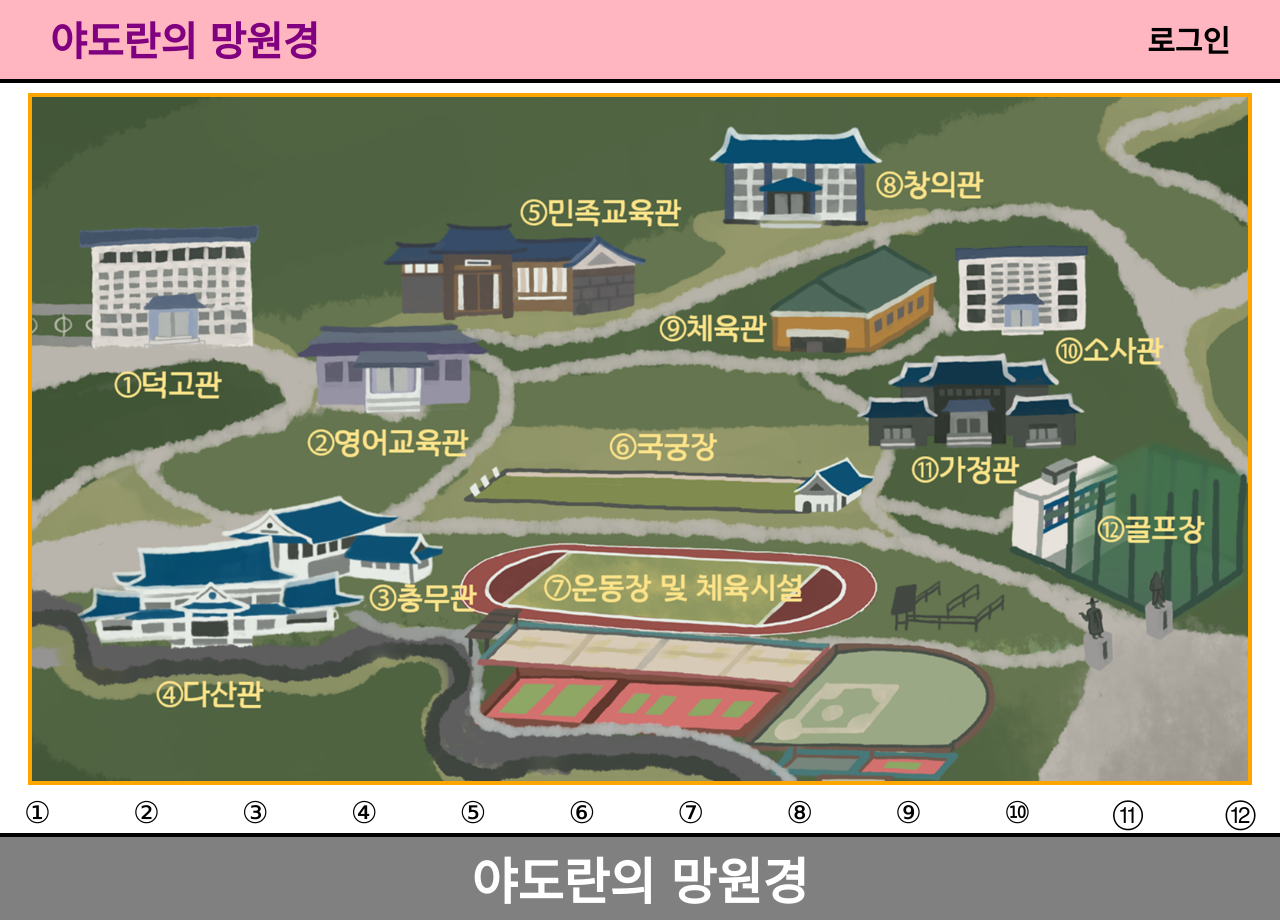
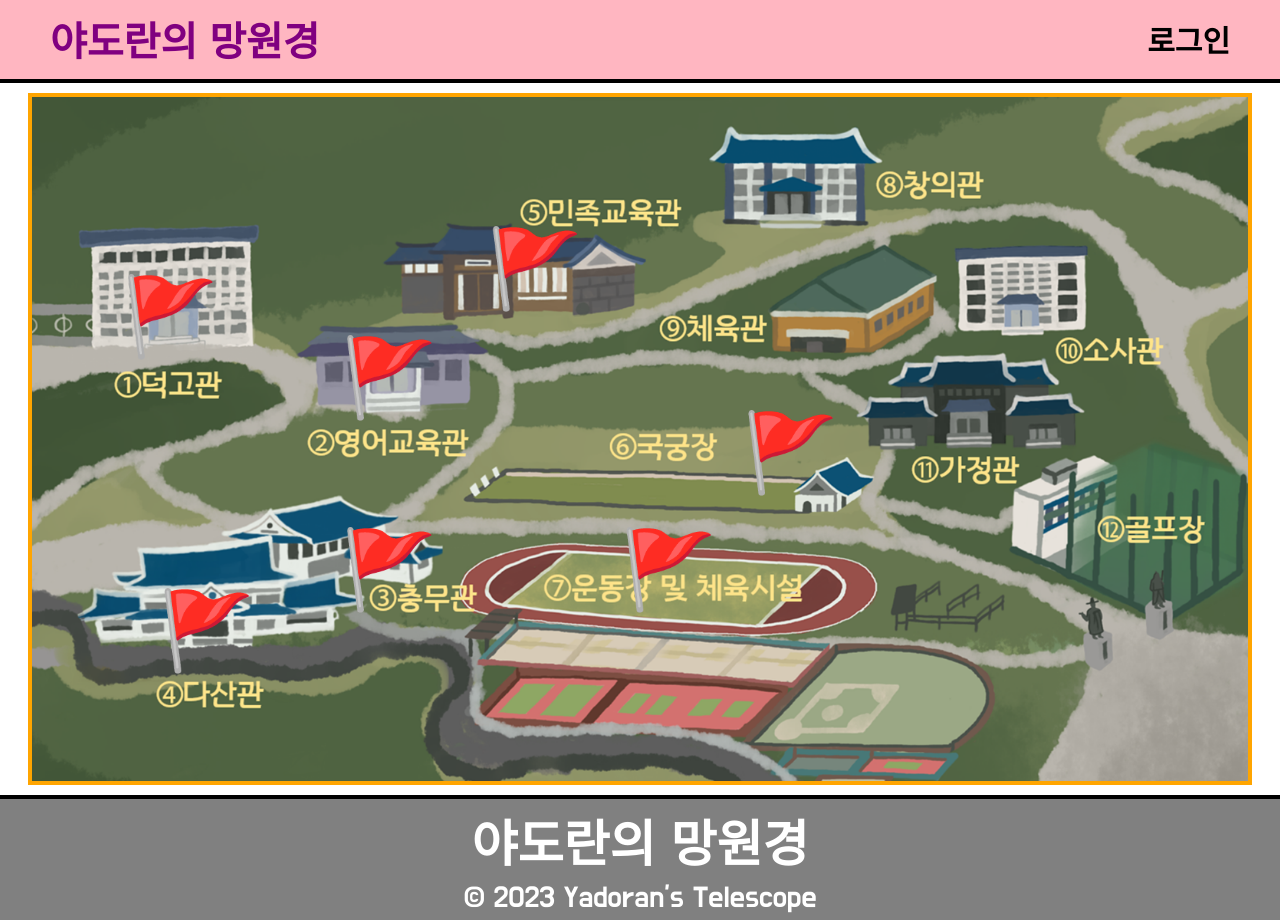
Before and after one commit to jhan756k/Yadoran-Telescope, a React (Create React App) app: page /map in a window 1280 px wide. Shown: the top 920 px of the page. Built offline with nearby package versions, Linux system fonts and the light colour scheme; the HTML template or start-up script is replaced by a standard one.

Commit message:
map point

```diff
--- a/src/Page/Mappage.jsx
+++ b/src/Page/Mappage.jsx
@@ -10,26 +10,18 @@ const Mappage = () => {
       <div className="mapfull">
         <div className="mapcont">
           <img src="images/kmla.png" alt="" className="kmlamap" />
+            <button className="map1">🚩</button>
+            <button className="map2">🚩</button>
+            <button className="map3">🚩</button>
+            <button className="map4">🚩</button>
+            <button className="map5">🚩</button>
+            <button className="map6">🚩</button>
+            <button className="map7">🚩</button>
         </div>
       </div>
-      <div className="maplinks">
-        <a className="numclick">①</a>
-        <a className="numclick">②</a>
-        <a className="numclick">③</a>
-        <a className="numclick">④</a>
-        <a className="numclick">⑤</a>
-        <a className="numclick">⑥</a>
-        <a className="numclick">⑦</a>
-        <a className="numclick">⑧</a>
-        <a className="numclick">⑨</a>
-        <a className="numclick">⑩</a>
-        <a className="numclick">⑪</a>
-        <a className="numclick">⑫</a>
-      </div>
 
-      <div className="mapinfo">
-
-      </div>
+      <div className="maplinks"></div>
+      <div className="mapinfo"></div>
 
       <Footer />
     </div>
--- a/src/Style/Mappage.css
+++ b/src/Style/Mappage.css
@@ -1,9 +1,10 @@
 .mapcont {
-    margin-top:10px;
-    margin-bottom:10px;
+  margin-top: 10px;
+  margin-bottom: 10px;
   width: 95%;
   border: 4px solid orange;
   display: flex;
+  position: relative;
 }
 
 .mapfull {
@@ -20,20 +21,156 @@
   overflow: hidden;
 }
 
-.maplinks {
-    display: flex;
-    justify-content: space-between;
-    margin-left: 3vh;
-    margin-right: 3vh;
+.map1 {
+    position: absolute;
+    top:19%;
+    left: 4%;
+    width: 14vw;
+    height: 14vw;
+    background-color: transparent;
+    font-size: 6vw;
+    font-weight: bold;
+    color: black;
+    transition: 0.3s;
+    border-radius: 50%;
+    border: none;
 }
 
-.numclick {
-    font-size: 30px;
-    text-decoration: none;
+.map1:hover {
+    background-color: rgba(255, 255, 255, 0.5);
+    font-size: 7vw;
+    cursor: pointer;
     color: black;
 }
 
-.numclick:hover {
-    color: orange;
+.map2 {
+    position: absolute;
+    top:28%;
+    left: 22%;
+    width: 14vw;
+    height: 14vw;
+    background-color: transparent;
+    font-size: 6vw;
+    font-weight: bold;
+    color: black;
+    transition: 0.3s;
+    border-radius: 50%;
+    border: none;
+}
+
+.map2:hover {
+    background-color: rgba(255, 255, 255, 0.5);
+    font-size: 7vw;
     cursor: pointer;
+    color: black;
 }
+
+.map3 {
+    position: absolute;
+    top:56%;
+    left: 22%;
+    width: 14vw;
+    height: 14vw;
+    background-color: transparent;
+    font-size: 6vw;
+    font-weight: bold;
+    color: black;
+    transition: 0.3s;
+    border-radius: 50%;
+    border: none;
+}
+
+.map3:hover {
+    background-color: rgba(255, 255, 255, 0.5);
+    font-size: 7vw;
+    cursor: pointer;
+    color: black;
+}
+
+.map4 {
+    position: absolute;
+    top:65%;
+    left: 7%;
+    width: 14vw;
+    height: 14vw;
+    background-color: transparent;
+    font-size: 6vw;
+    font-weight: bold;
+    color: black;
+    transition: 0.3s;
+    border-radius: 50%;
+    border: none;
+}
+
+.map4:hover {
+    background-color: rgba(255, 255, 255, 0.5);
+    font-size: 7vw;
+    cursor: pointer;
+    color: black;
+}
+
+.map5 {
+    position: absolute;
+    top: 12%;
+    left: 34%;
+    width: 14vw;
+    height: 14vw;
+    background-color: transparent;
+    font-size: 6vw;
+    font-weight: bold;
+    color: black;
+    transition: 0.3s;
+    border-radius: 50%;
+    border: none;
+}
+
+.map5:hover {
+    background-color: rgba(255, 255, 255, 0.5);
+    font-size: 7vw;
+    cursor: pointer;
+    color: black;
+}
+
+.map6 {
+    position: absolute;
+    top:39%;
+    left: 55%;
+    width: 14vw;
+    height: 14vw;
+    background-color: transparent;
+    font-size: 6vw;
+    font-weight: bold;
+    color: black;
+    transition: 0.3s;
+    border-radius: 50%;
+    border: none;
+}
+
+.map6:hover {
+    background-color: rgba(255, 255, 255, 0.5);
+    font-size: 7vw;
+    cursor: pointer;
+    color: black;
+}
+
+.map7 {
+    position: absolute;
+    top:56%;
+    left: 45%;
+    width: 14vw;
+    height: 14vw;
+    background-color: transparent;
+    font-size: 6vw;
+    font-weight: bold;
+    color: black;
+    transition: 0.3s;
+    border-radius: 50%;
+    border: none;
+}
+
+.map7:hover {
+    background-color: rgba(255, 255, 255, 0.5);
+    font-size: 7vw;
+    cursor: pointer;
+    color: black;
+}
```
Lines whose indentation alone changed are shown as unchanged.
